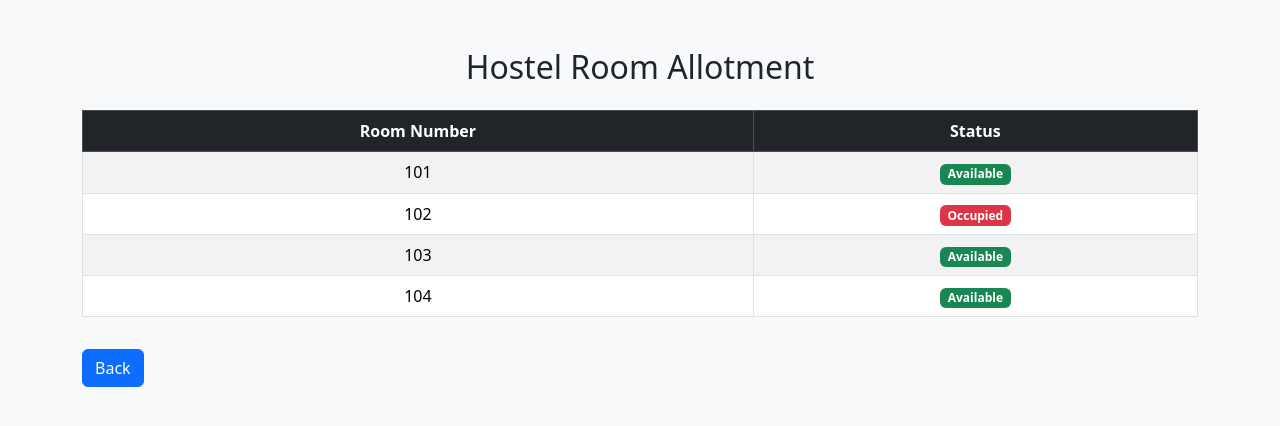
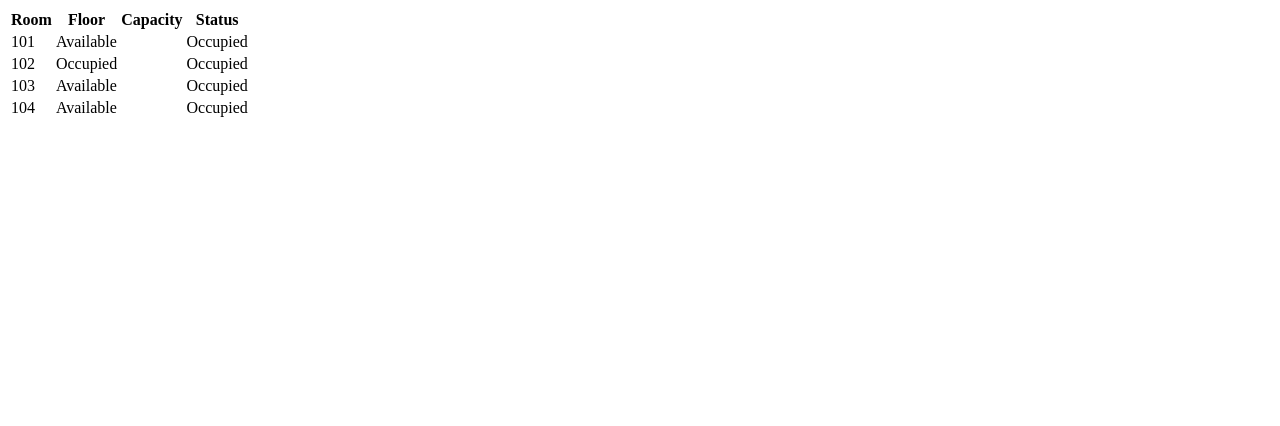
Before and after one commit to Bilal1Ahmad/HOSTEL-ROOM-ALLOTMENT, a Flask app: page /rooms in a window 1280 px wide. Shown: the top 426 px of the page. Run offline with Flask 3, Linux system fonts and the light colour scheme; data comes from the database, SQL or seed files in the repository.

Commit message:
Updated project files

```diff
--- a/templates/rooms.html
+++ b/templates/rooms.html
@@ -1,53 +1,26 @@
-<!DOCTYPE html>
-<html lang="en">
-
-<head>
-<meta charset="UTF-8">
-<meta name="viewport" content="width=device-width, initial-scale=1.0">
-
-<title>Hostel Rooms</title>
-
-<link href="https://cdn.jsdelivr.net/npm/bootstrap@5.3.2/dist/css/bootstrap.min.css" rel="stylesheet">
-
-</head>
-
-<body class="bg-light">
-
-<div class="container mt-5">
-
-<h2 class="text-center mb-4">Hostel Room Allotment</h2>
-
-<div class="table-responsive">
-
-<table class="table table-bordered table-striped text-center">
-
-<thead class="table-dark">
+<table class="table table-bordered">
 
 <tr>
-<th>Room Number</th>
+<th>Room</th>
+<th>Floor</th>
+<th>Capacity</th>
 <th>Status</th>
 </tr>
-
-</thead>
-
-<tbody>
 
 {% for room in rooms %}
 
 <tr>
 
 <td>{{ room[1] }}</td>
+<td>{{ room[2] }}</td>
+<td>{{ room[3] }}</td>
 
 <td>
 
-{% if room[2] == "Available" %}
-
+{% if room[4] == "Available" %}
 <span class="badge bg-success">Available</span>
-
 {% else %}
-
 <span class="badge bg-danger">Occupied</span>
-
 {% endif %}
 
 </td>
@@ -56,16 +29,4 @@
 
 {% endfor %}
 
-</tbody>
-
 </table>
-
-</div>
-
-<a href="/" class="btn btn-primary mt-3">Back</a>
-
-</div>
-
-</body>
-
-</html>
```
